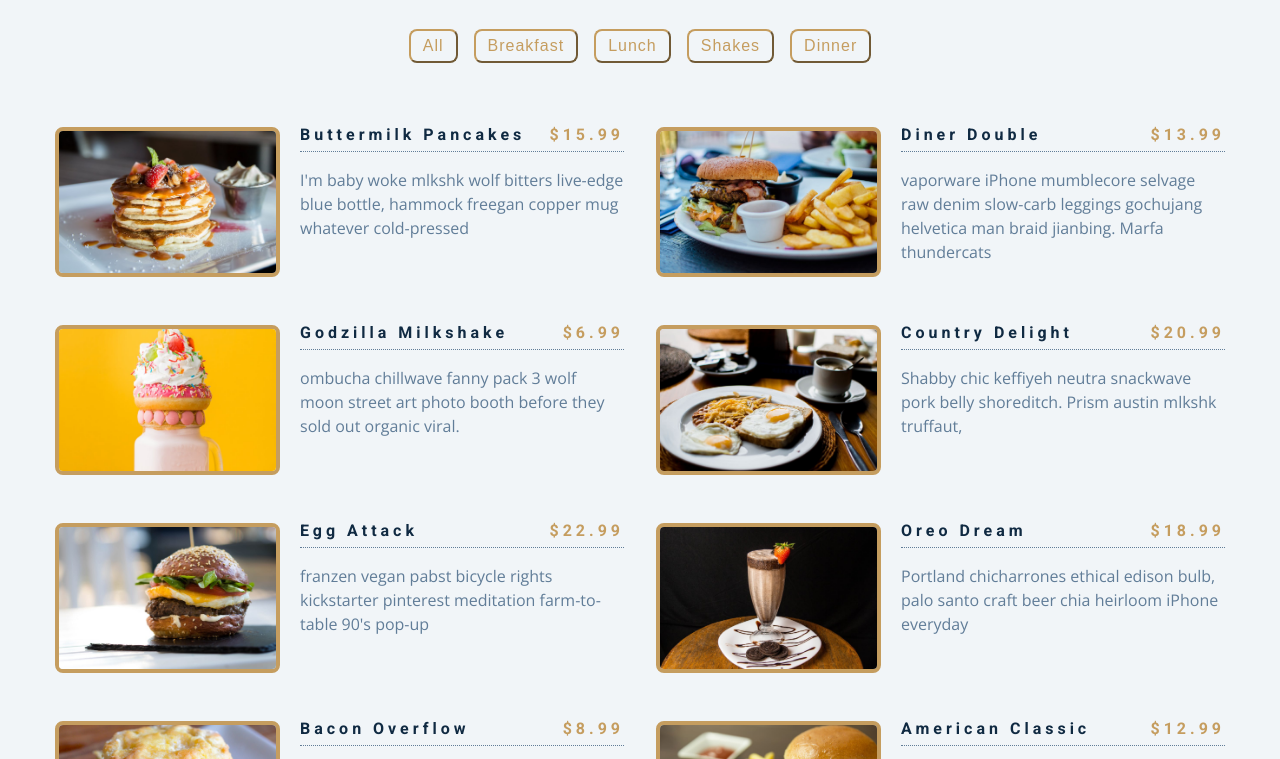
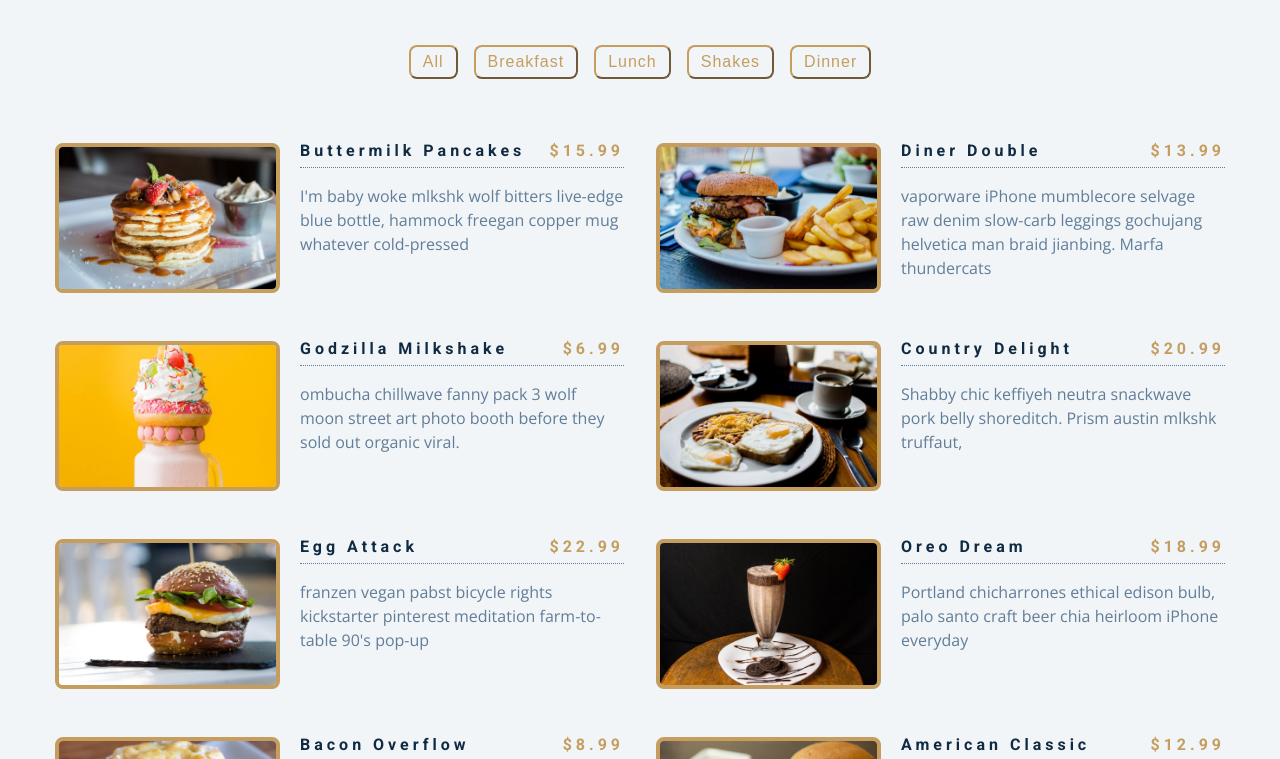
Before and after one commit to myselflatu/menu, a plain HTML site: page index.html in a window 1280 px wide. Shown: the part 139-898 px from the top of the page. Drawn offline with nearby package versions, Linux system fonts and the light colour scheme.

Commit message:
make filter buttons responsive

```diff
--- a/styles.css
+++ b/styles.css
@@ -243,6 +243,14 @@ Menu
   padding-top: 1rem;
 }
 
+@media screen and (min-width: 400px) {
+	.btn-container {
+		flex-wrap: wrap;
+	}
+	.filter-btn {
+		margin-top: 1rem;
+	}
+}
 @media screen and (min-width: 768px) {
   .menu-item {
     grid-template-columns: 225px 1fr;
```
